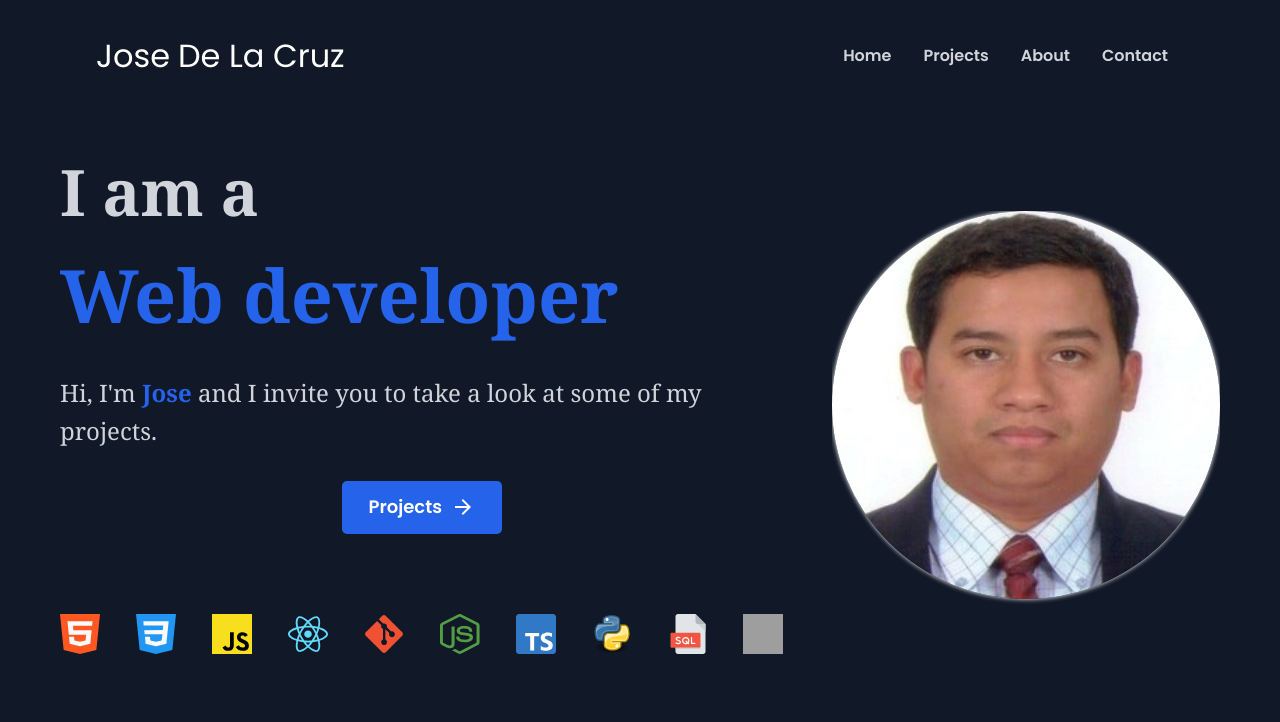
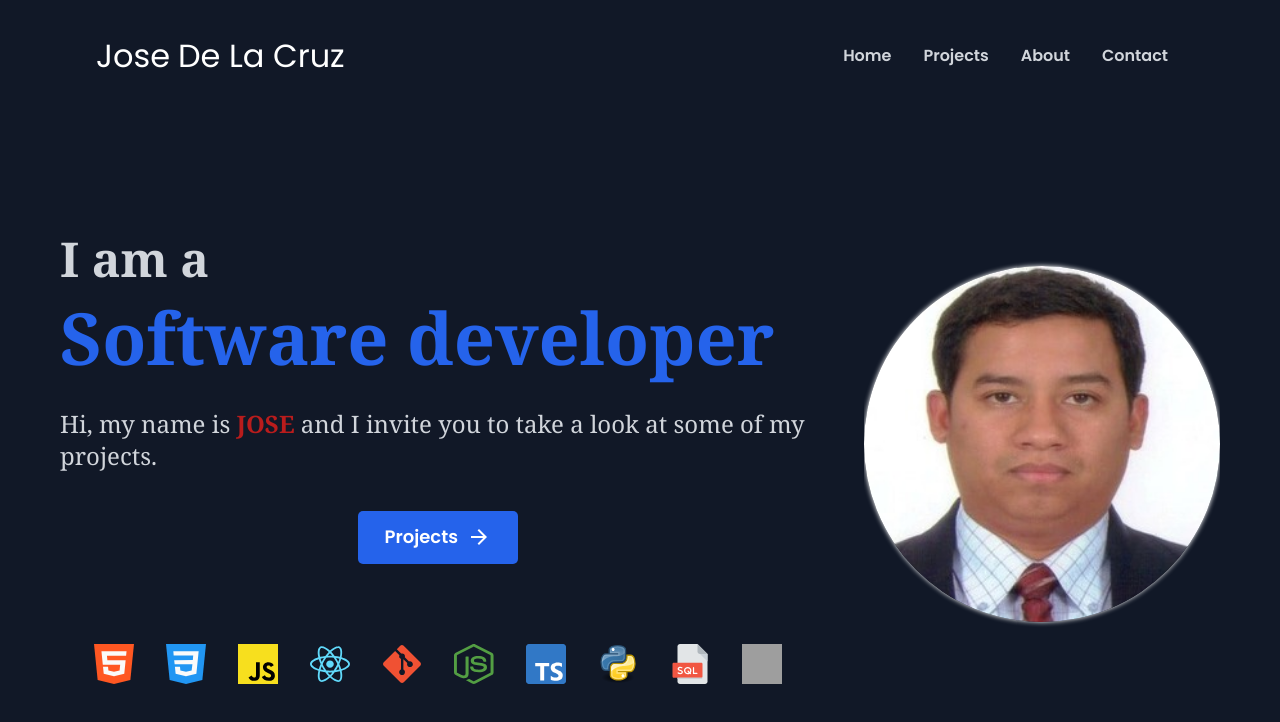
Before and after one commit to jdelacruzv/portafolio, a React (Vite) app: page / in a window 1280 px wide. Shown: the top 722 px of the page. Built offline with nearby package versions, Linux system fonts and the light colour scheme; grey boxes are pictures that could not be loaded.

Commit message:
refactoring and centering of the homepage

```diff
--- a/src/pages/HomePage.jsx
+++ b/src/pages/HomePage.jsx
@@ -13,15 +13,16 @@ const HomePage = () => {
 					className={style.home__img}
 					src="/assets/images/jose.jpg"
 					alt="Photo Jose"
+          fetchpriority="high"
 				/>
 			</figure>
 			<div className={style.home__data}>
 				<h1 className={style.home__title}>
-					<span>I am a</span>
-					<br />
-					<span className={style.home__title__color}>Web developer</span>
+					<p className={style.home__title__white}>I am a</p>
+					{/* <br /> */}
+					<p className={style.home__title__color}>Software developer</p>
 					<p className={style.home__text}>
-						Hi, I'm <span className={style.home__text__color}>Jose </span>
+						Hi, my name is <span className={style.home__text__color}>JOSE </span>
 						and I invite you to take a look at some of my projects.
 					</p>
 				</h1>
--- a/src/pages/HomePage.module.css
+++ b/src/pages/HomePage.module.css
@@ -3,7 +3,7 @@
   flex-direction: column;
   justify-content: center;
   align-items: center;
-  padding: 0 1rem;
+	padding: .8rem;
 }
 .home__photo {
   min-width: 100px;
@@ -35,25 +35,28 @@
   position: relative;
   margin: 0 0 3rem 0;
   font-family: ui-serif,Georgia,Cambria,"Times New Roman",Times,serif;
-  font-size: 2rem;
-  font-weight: 700;
+}
+.home__title__white,
+.home__title__color {
+	display: block;
+	font-size: 2.3rem;
+	font-weight: bold;
+}
+.home__title__white {
+	margin: 0;
+	color: var(--color-fonts);
 }
 .home__title__color {
-  display: block;
-  margin: 1.5rem 0;
-  font-size: 2.3rem;
-  font-weight: bold;
+  margin: 1rem 0;
   color: var(--color-primary);
 }
 .home__text {
   font-size: 1rem;
-  font-weight: bold;
-  line-height: 1.55;
-  margin-bottom: 2rem;
+	color: var(--color-fonts);
 }
 .home__text__color {
   font-weight: bold;
-  color: var(--color-primary);
+  color: var(--color-red-dark);
 }
 .home__icons {
   display: flex;
@@ -61,62 +64,84 @@
   align-items: center;
   justify-content: center;
   gap: 1rem;
-  margin: 4rem 0 3rem;
+  margin: 3rem 0;
 }
 @media screen and (min-width: 612px) {
   .home__title {
+    line-height: 1.3;
+  }
+  .home__title__white,
+	.home__title__color{
+    margin: 0;
+  }
+	.home__title__white {
     font-size: 3rem;
-    line-height: 1.6;
   }
-  .home__title__color {
-    font-size: 3.3rem;
-    margin: 0;
+	.home__title__color{
+    font-size: 3.5rem;
   }
   .home__icons {
     justify-content: space-between;
   }
 }
 @media screen and (min-width: 768px) {
-  .home__title {
-    font-size: 4rem;
-    line-height: 1.3;
-    margin-bottom: 2rem;
-  }
   .home__title__color {
     font-size: 4.3rem;
   }
   .home__text {
-    font-size: 1.3rem;
+    font-size: 1.5rem;
     font-weight: 500;
   }
+	.home__icons {
+  	margin: 3rem 1rem;
+}
 }
 @media screen and (min-width: 1024px) {
   .home__container {
     max-width: 1224px;
     flex-direction: row-reverse;
-    justify-content: space-between;
+		align-items: center;
+		justify-content: center;
+		height: calc(100vh - 112px);
     gap: 3rem;
-    margin: 0 auto;
-    padding: 2rem 2rem 0;
+		padding: 2rem;
+		margin: auto;
   }
   .home__data {
+		display: flex;
+		flex-direction: column;
+		align-items: center;
+		justify-content: center;
     text-align: left;
     margin: 0;
   }
   .home__photo {
+		display: flex;
+		flex-direction: column;
+		align-items: center;
+		justify-content: center;
     width: 400px;
     height: 400px;
   }
   .home__title {
-    line-height: 1.5;
+    margin: 0 0 1rem 0;
   }
+	.home__title__white {
+		font-size: 3rem;
+	}
   .home__title__color {
-    font-size: 4.6rem;
+    font-size: 3.6rem;
   }
   .home__text {
     font-size: 1.5rem;
   }
-  .home__icons {
-    margin-top: 5rem;
+}
+@media screen and (min-width: 1200px) {
+	.home__title__color {
+		font-size: 4.5rem;
+	}
+	.home__icons {
+    margin: 5rem 0 0;
+		gap: 2rem;
   }
 }
--- a/src/styles/fonts.css
+++ b/src/styles/fonts.css
@@ -1,5 +1,4 @@
 @import url('https://fonts.googleapis.com/css2?family=Open+Sans:wght@300&family=Poppins:ital,wght@0,400;0,600;0,700;1,400;1,600;1,700&display=swap');
-
 body {
   font-family: 'Poppins', sans-serif;
   font-size: 16px;
--- a/src/styles/variables.css
+++ b/src/styles/variables.css
@@ -7,4 +7,6 @@
   --color-card-dark: #071325;
   --color-primary: #2563EB;
   --color-primary-dark: #0356e4;
+	--color-red: #DC2626;
+	--color-red-dark: #b91c1c;
 }
```
Also changed, not shown: src/styles/reset.css (+0 -59 lines).
